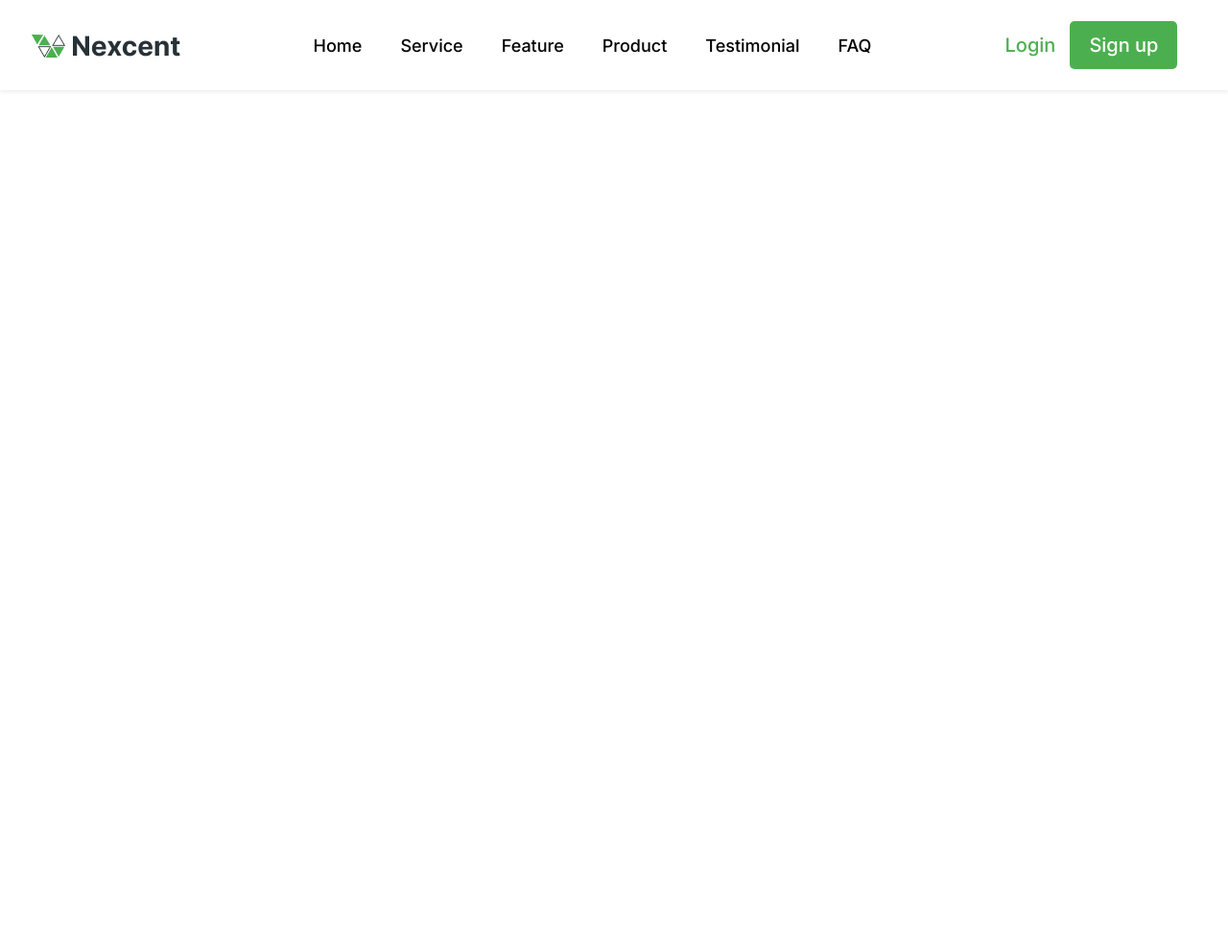
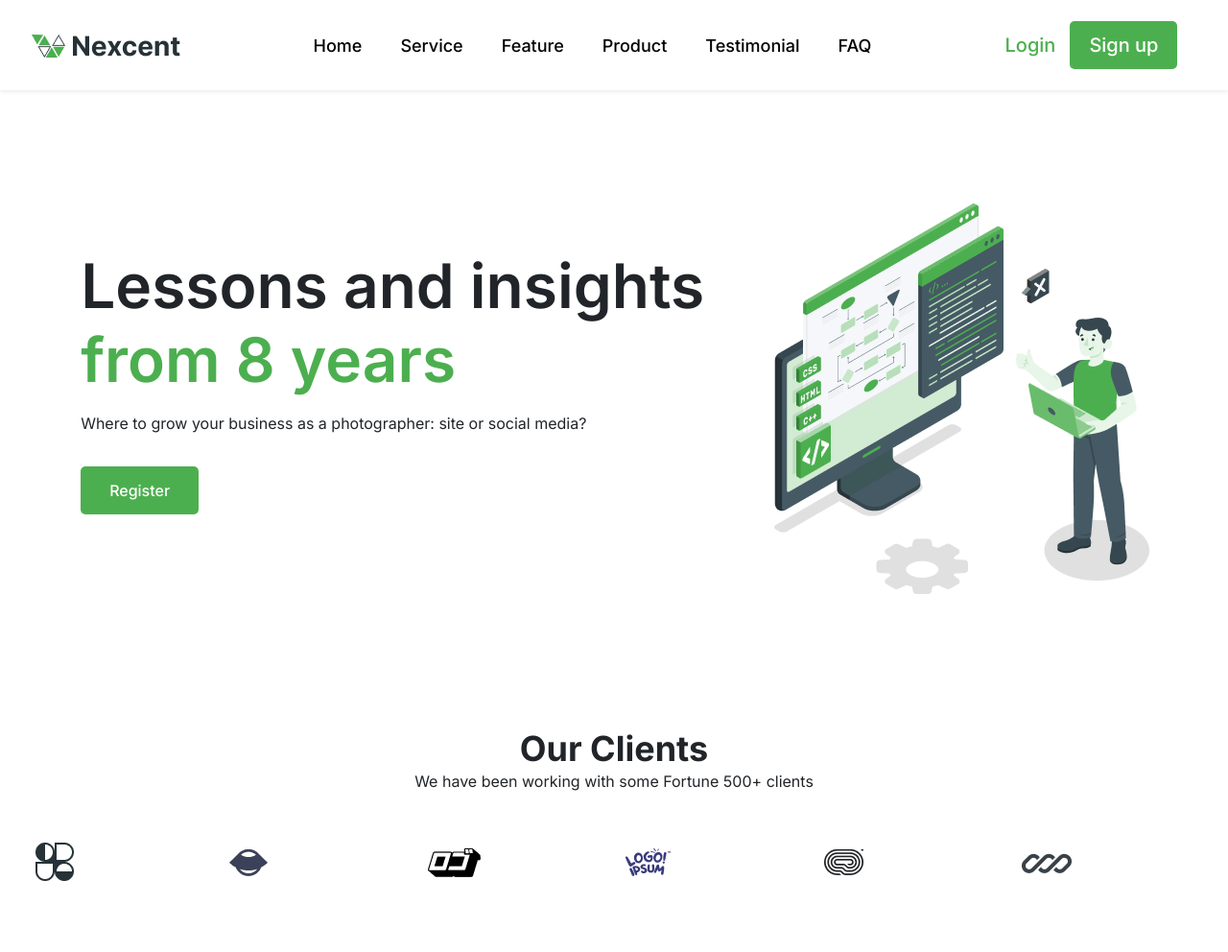
Before and after one commit to Roni006/nexcent, a plain HTML site: page index.html in a window 1280 px wide. Shown: the whole page at 96% size. Before the commit the page ends 800 px from the top, so only its background shows below. Drawn offline with nearby package versions, Linux system fonts and the light colour scheme; a web font is replaced by a local one.

Commit message:
create hero section and client section half

```diff
--- a/assets/css/responsive.css
+++ b/assets/css/responsive.css
@@ -1,15 +1,38 @@
-@media(max-width: 930px){
-    .nav-menus{
-        display:none;
+@media(max-width: 1050px) {
+    .hero-title h1 {
+        font-size: 55px;
     }
-    .header-right i{
+}
+
+@media(max-width: 930px) {
+    .nav-menus {
+        display: none;
+    }
+
+    .header-right i {
         display: block;
         opacity: 1;
     }
 }
 
-@media(max-width: 475px){
-    .header-btns{
+
+@media(max-width: 580px) {
+    .hero-title h1 {
+        font-size: 40px;
+    }
+
+    .hero-right img {
+        width: 100%;
+    }
+}
+
+
+@media(max-width: 475px) {
+    .header-btns {
         display: none;
     }
+
+    .hero-title h1 {
+        font-size: 30px;
+    }
 }
--- a/assets/css/style.css
+++ b/assets/css/style.css
@@ -30,7 +30,7 @@ body{
 
 /* FONSTS SET UP  */
 h1{
-    font-size: 64pc;
+    font-size: 64px;
 }
 h2{
     font-size: 36px;
@@ -57,6 +57,11 @@ h1,h2,h3,h4,h5,h6{
     padding: 0 15px;
     margin: 0 auto;
 }
+
+.section-padding{
+    padding: 70px 0;
+}
+
 /* ESSENTIAL SETUP  */
 /* ====================================== */
 
@@ -123,5 +128,34 @@ ul {
 /*HEADER SECTION END */
 
 
+/*HERO  SECTION START  */
+.hero-section{
+    padding: 70px 0;
+}
+.hero-title h1{
+    font-weight: 600;
+}
+.hero-title .green{
+    color: var(--green-color);
+}
+.hero-para p{
+    font-size: 16px;
+    padding: 15px 0 30px 0;
+}
+.hero-btn a{
+    color: var(--white-color);
+    background-color: var(--green-color);
+    padding: 15PX 30PX;
+    border-radius: 5px;
+    font-weight: 500;
+}
+/*HERO  SECTION END */
+
+/*CLIENTS SECTION START  */
+.clients{
+
+}
+/*CLIENTS SECTION END */
+
 /* SECTION START  */
 /* SECTION END */
--- a/index.html
+++ b/index.html
@@ -63,8 +63,68 @@
     </header>
     <!--HEADER SECTION END -->
 
+    <!--HERO SECTION START -->
+    <section class="hero-section">
+        <div class="container">
+            <div class="row justify-content-center align-items-center">
+                <div class="hero-left col-lg-7">
+                    <div class="hero-content">
+                        <div class="hero-title">
+                            <h1>
+                                Lessons and insights <br>
+                                <span class="green">from 8 years</span>
+                            </h1>
+                        </div>
+                        <div class="hero-para">
+                            <p>Where to grow your business as a photographer: site or social media?</p>
+                        </div>
+                        <div class="hero-btn">
+                            <a href="#">Register</a>
+                        </div>
+                    </div>
+                </div>
+                <div class="hero-right col-lg-4 mt-5">
+                    <img src="assets/img/hero-bg.png" alt="herp background image">
+                </div>
+            </div>
+        </div>
+    </section>
+    <!--HERO SECTION END -->
 
-
+    <!--CLIENTS SECTION START -->
+    <section class="cliets-section section-padding">
+        <div class="container">
+            <div class="client-top col-lg-12 text-center">
+                <div class="ct-title ">
+                    <h2 class="fw-bold">Our Clients</h2>
+                </div>
+                <div class="ct-para">
+                    <p>We have been working with some Fortune 500+ clients</p>
+                </div>
+            </div>
+            <div class="row mt-5 justify-content-between align-items-center" id="clients">
+                <div class="items1 col-lg-2">
+                    <img src="assets/img/client-img/clients-1.png" alt="Cleints image">
+                </div>
+                <div class="items1 col-lg-2">
+                    <img src="assets/img/client-img/clients-2.png" alt="Cleints image">
+                </div>
+                <div class="items1 col-lg-2">
+                    <img src="assets/img/client-img/clients-3.png" alt="Cleints image">
+                </div>
+                <div class="items1 col-lg-2">
+                    <img src="assets/img/client-img/clients-4.png" alt="Cleints image">
+                </div>
+                <div class="items1 col-lg-2">
+                    <img src="assets/img/client-img/clients-5.png" alt="Cleints image">
+                </div>
+                <div class="items1 col-lg-2">
+                    <img src="assets/img/client-img/clients-6.png" alt="Cleints image">
+                </div>
+            </div>
+        </div>
+    </section>
+    <!--CLIENTS SECTION END -->
 
     <!-- SECTION START -->
     <!-- SECTION END -->
```
Also changed, not shown: assets/img/client-img/clients-1.png (added), assets/img/client-img/clients-2.png (added), assets/img/client-img/clients-3.png (added), assets/img/client-img/clients-4.png (added), assets/img/client-img/clients-5.png (added), assets/img/client-img/clients-6.png (added), assets/img/client-img/clients-7.png (added), assets/img/hero-bg.png (added).
